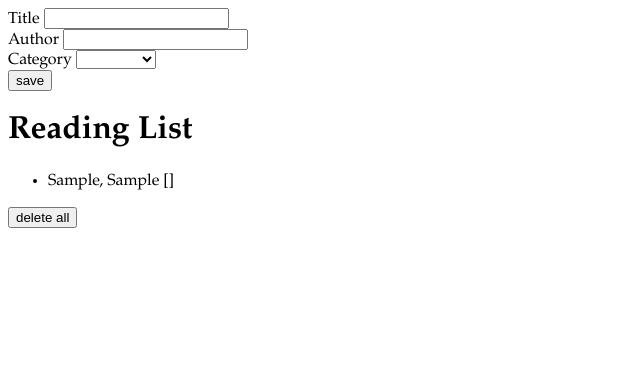
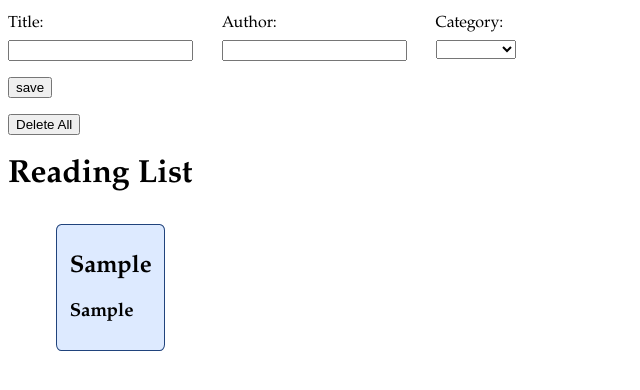
Before and after one commit to RichardsonMark/dom_events_lab, a plain HTML site: page index.html in a window 1280 px wide. Both pictures are taken after typing "Sample", "Sample" into the empty fields and a click on the input "save". Shown: the whole page, without its empty margins (0-640 px from the left). Drawn offline with Linux system fonts and the light colour scheme.

Commit message:
updating to match end code

```diff
--- a/css/main.css
+++ b/css/main.css
@@ -1,3 +1,40 @@
 body {
   font-family: Palatino;
 }
+
+#form-wrapper {
+  width: 100%;
+  display: flex;
+  flex-direction: row;
+}
+
+.form-item {
+  margin-right: 1.8rem;
+}
+
+label.primary {
+  display: block;
+  margin: 0.4em 0;
+}
+
+label::after {
+  content: ":";
+}
+
+button, input[type="submit"] {
+  margin-top: 1rem;
+}
+
+#reading-list {
+  display: flex;
+  flex-wrap: wrap;
+  list-style-type: none;
+}
+
+.reading-list-item {
+  margin: 0.5rem 0.5rem;
+  padding: 0.5rem 0.8rem;
+  border: 1px solid #20437c;
+  border-radius: 5%;
+  background: #ddeaff;
+}
--- a/index.html
+++ b/index.html
@@ -32,6 +32,9 @@
       <input type="submit" value="save"/>
     </form>
 
+    <button id="delete-all">Delete All</button>
+
+
     <h1>Reading List</h1>
     <ul id="reading-list"></ul>
   </body>
--- a/js/app.js
+++ b/js/app.js
@@ -1,38 +1,41 @@
-// Listener
 document.addEventListener('DOMContentLoaded', () => {
-  console.log('JavaScript loaded');
+  const newItemform = document.querySelector('#new-item-form');
+  newItemform.addEventListener('submit', handleNewItemFormSubmit);
 
-  const form = document.querySelector ("#new-item-form");
-  form.addEventListener('submit',handleFormSubmit);
+  const deleteAllButton = document.querySelector('#delete-all');
+  deleteAllButton.addEventListener('click', handleDeleteAllClick);
+})
 
-  const newButton = document.createElement("button");
-  newButton.textContent = "delete all";
-  newButton.classList.add =("#delete-button");
+const handleNewItemFormSubmit = function (event) {
+  event.preventDefault();
 
-  const body = document.querySelector("body");
-  body.appendChild(newButton);
-
-  // const delete = document.querySelector('#delete-button');
-  // form.addEventListener('submit', handleDeleteForm);
-});
-
-const handleFormSubmit = function(event){
-  event.preventDefault();
-  const newListItem = document.createElement("li");
-
-  const title = event.target.title.value
-  const author = event.target.author.value
-  const category = event.target.category.value
-
-  newListItem.textContent = `${title}, ${author} [${category}]`;
-  newListItem.classList.add("#new-list-item");
-
-  const list = document.querySelector("#reading-list");
-  list.appendChild(newListItem);
+  const readingListItem = createReadingListItem(event.target);
+  const readingList = document.querySelector('#reading-list');
+  readingList.appendChild(readingListItem);
 
   event.target.reset();
+}
 
-  // const form = document.querySelector ("#new-item-form");
+const createReadingListItem = function (form) {
+  const readingListItem = document.createElement('li');
+  readingListItem.classList.add('reading-list-item');
 
-  // form.reset() ;
-};
+  const title = document.createElement('h2');
+  title.textContent = form.title.value;
+  readingListItem.appendChild(title);
+
+  const author = document.createElement('h3');
+  author.textContent = form.author.value;
+  readingListItem.appendChild(author);
+
+  const category = document.createElement('p');
+  category.textContent = form.category.value;
+  readingListItem.appendChild(category);
+
+  return readingListItem;
+}
+
+const handleDeleteAllClick = function (event) {
+  const readingList = document.querySelector('#reading-list');
+  readingList.innerHTML = '';
+}
```
